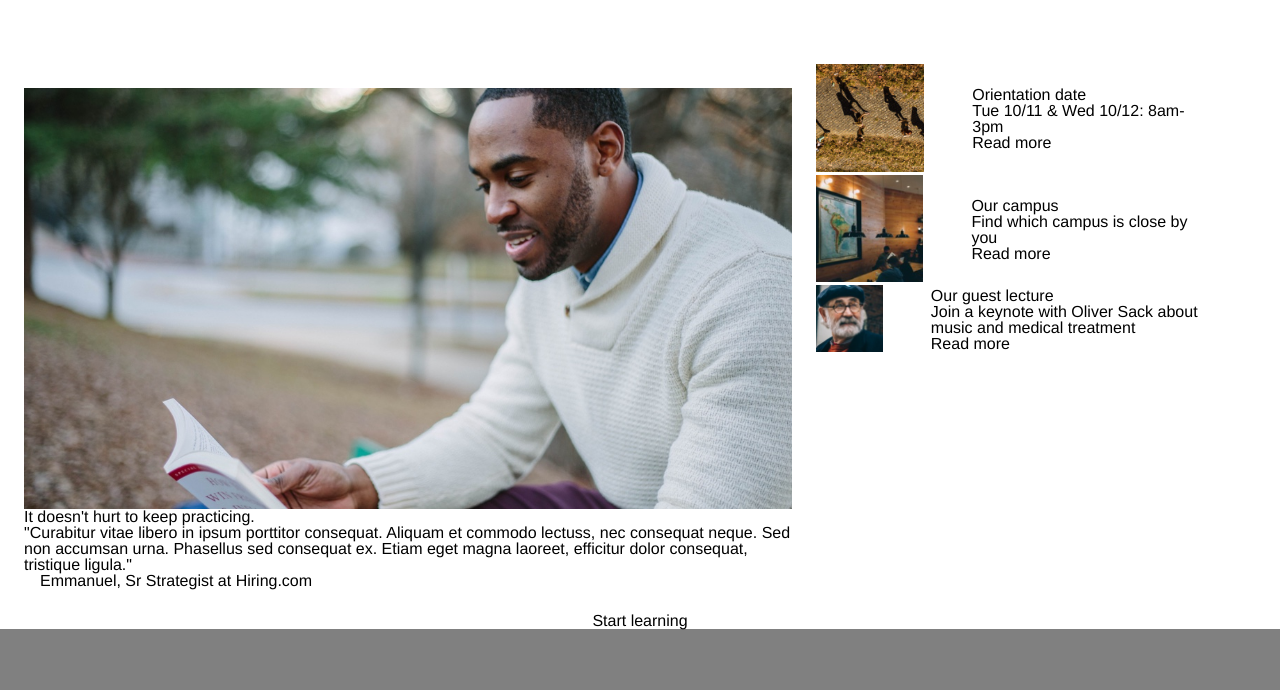
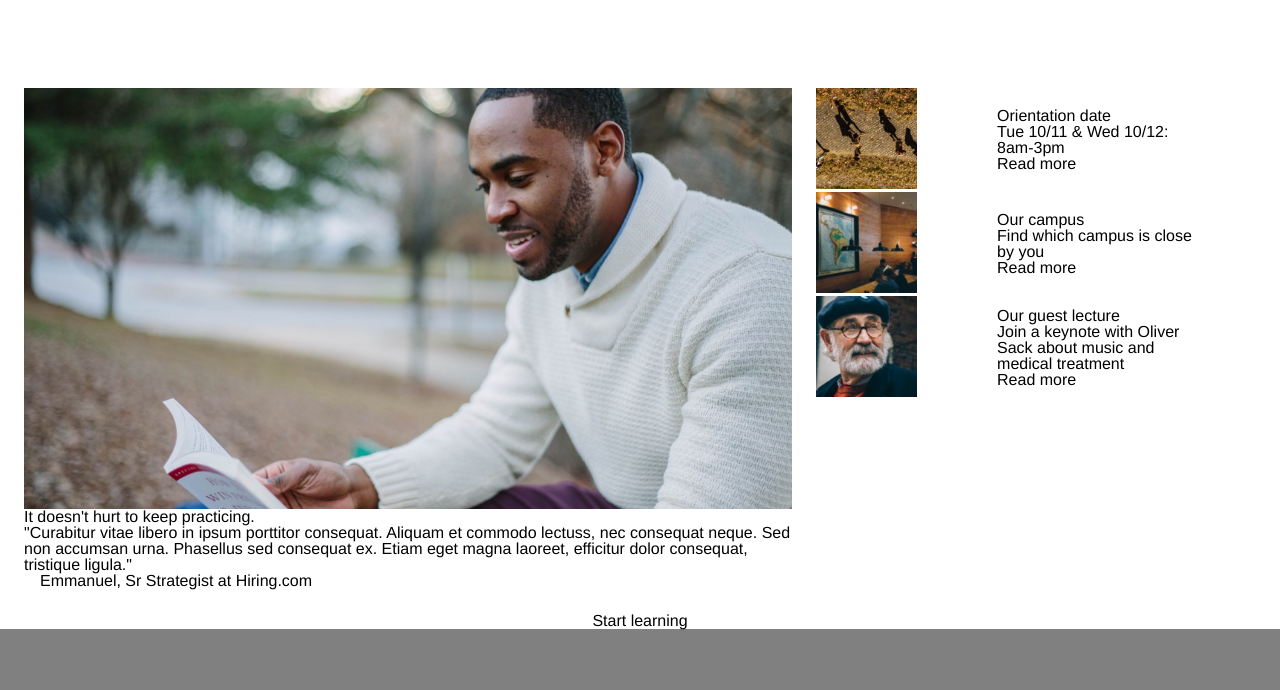
Before and after one commit to ScottHauser/capstone, a plain HTML site: page index.html in a window 1280 px wide. Shown: the part 664-1354 px from the top of the page. Drawn offline with Linux system fonts and the light colour scheme; files that its build step writes are made by us from their sources.

Commit message:
final desktop structure

```diff
--- a/resources/css/styles.css
+++ b/resources/css/styles.css
@@ -20,7 +20,7 @@ body {
 .banner-main {
   display: flex;
   flex-direction: column;
-  width: 60%;
+  width: 65%;
   justify-content: center;
   align-content: flex-start;
   margin: 32px 24px;
@@ -58,7 +58,7 @@ body {
   .practice-main {
     display: flex;
     flex-direction: column;
-    width: 60%;
+    width: 65%;
     height: auto;
     justify-content: center;
     align-items: flex-start;
@@ -71,9 +71,10 @@ body {
   .practice-side {
     display: flex;
     flex-direction: column;
-    width: 30%;
+    width: 35%;
     align-items: flex-start;
     justify-content: flex-start;
+    padding-top: 24px;
   }
   .practice-side-item {
     display: flex;
@@ -84,12 +85,13 @@ body {
   }
 
   .practice-side-left {
-    width: 30%;
-    display: block;
-    margin-right: 2rem;
+    width: 35%;
+    display: block;;
   }
   .practice-side-right {
+    width: 65%;
     display: block;
+    margin-left: 2rem;
     text-align: left;
   }
   .practice-side-left img {
```
